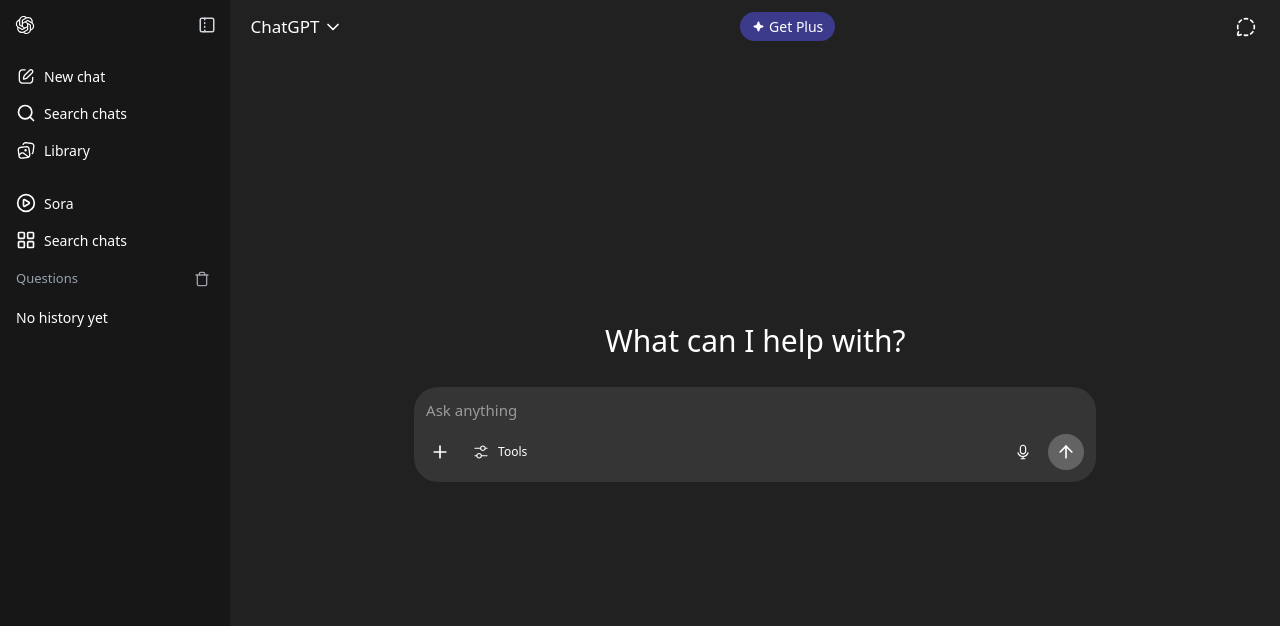
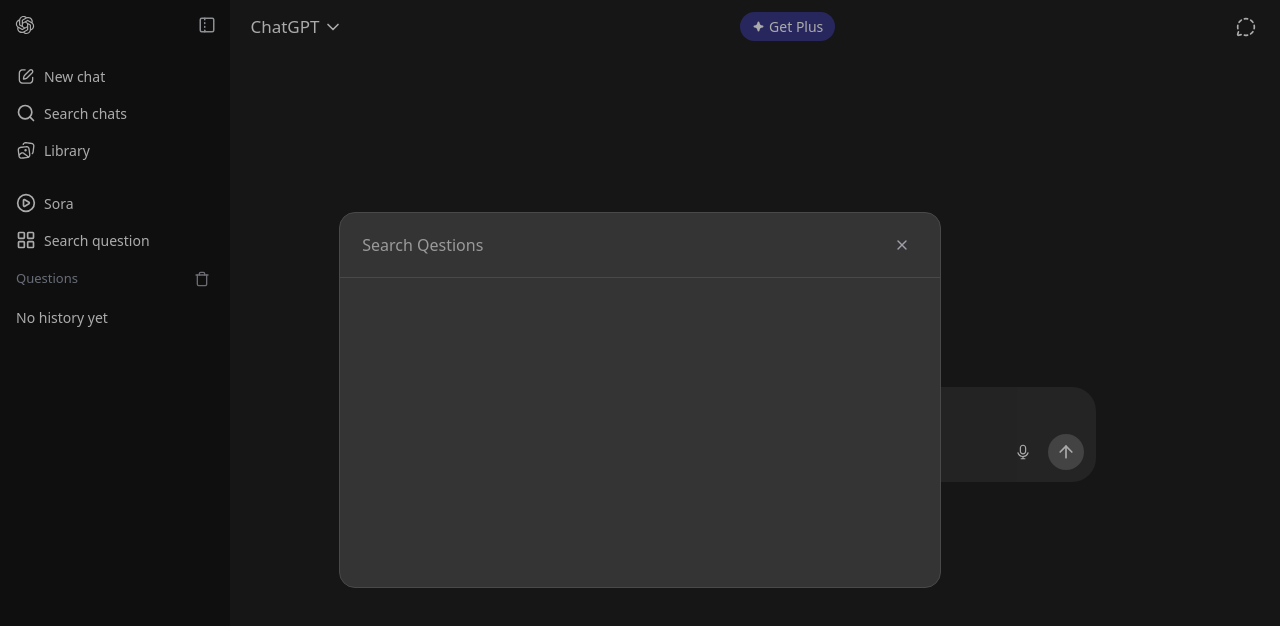
Before and after one commit to usmanali0805/ChatGPT-clone, a React (Vite) app: page / in a window 1280 px wide. Shown: the top 626 px of the page. Built offline with nearby package versions, Linux system fonts and the light colour scheme.

Commit message:
Add search question component

```diff
--- a/src/App.tsx
+++ b/src/App.tsx
@@ -1,19 +1,21 @@
 
-import { useState} from 'react'
+import { useState } from 'react'
 import './App.css'
 import Homepage from './Pages/Homepage'
 import Sidebar from './component/Sidebar'
-import {HistoryProvider} from './context/HistoryContext'
+import { HistoryProvider } from './context/HistoryContext'
+import Search from './component/Search'
 
 function App() {
   const [question, setQuestion] = useState('')
   const [newchat, setNewchat] = useState(false)
   return (
     <HistoryProvider>
-    <div className = "w-full flex">
-      <Sidebar setNewchat={setNewchat} setQuestion = {setQuestion}/>
-      <Homepage setNewchat={setNewchat} newchat={newchat} question= {question}/>
-    </div>
+      <div className="w-full flex">
+        <Search />
+        <Sidebar setNewchat={setNewchat} setQuestion={setQuestion} />
+        <Homepage setNewchat={setNewchat} newchat={newchat} question={question} />
+      </div>
     </HistoryProvider>
   )
 }
--- a/src/component/Navbar.tsx
+++ b/src/component/Navbar.tsx
@@ -11,7 +11,7 @@
   }
 
   return (
-    <div className="text-white bg-[#212121] p-3 px-5 absolute z-50 w-full  top-0 left-0 items-center flex justify-between ">
+    <div className="text-white bg-[#212121] p-3 px-5 absolute z-30 w-full  top-0 left-0 items-center flex justify-between ">
       <span className='flex gap-1 items-center cursor-pointer justify-center'>
         <h3 className='text-[17px] '>ChatGPT</h3>
         <ChevronDownIcon className='w-[20px] h-[20px]' />
--- /dev/null
+++ b/src/component/Search.tsx
@@ -0,0 +1,16 @@
+import { X} from 'lucide-react'
+
+const Search = () => {
+  return (
+    <section className='fixed z-50 top-0 left-0 w-[100vw] h-[100vh] flex justify-center items-center bg-[#00000054]'>
+      <div className="w-[47%] h-[47%] bg-[#343434] border-1 border-[#494949] rounded-2xl flex flex-col">
+          <div className='w-full py-5 px-5.5 border-b-1 border-[#494949] flex items-center gap-2'>
+            <input className="w-[90%] focus-visible:outline-none "  type="text" name="" id="seacrh" placeholder='Search Qestions' />
+            <X className="p-1 ml-5 text-zinc-400 hover:text-zinc-200 cursor-pointer hover:bg-zinc-600 rounded-full"/>
+          </div>
+      </div>
+    </section>
+  )
+}
+
+export default Search
--- a/src/component/Sidebar.tsx
+++ b/src/component/Sidebar.tsx
@@ -62,7 +62,7 @@
             </div>
             <div className='flex p-2 gap-2 w-full rounded-[10px] transition-all duration-100 h-fit cursor-pointer hover:bg-[#303030]'>
               <LayoutGrid className='w-[20px] h-[20px]' />
-              <span className='text-[14px]'>Search chats</span>
+              <span className='text-[14px]'>Search question</span>
             </div>
           </div>
           <p className='flex justify-between p-2 items-center'>
```
